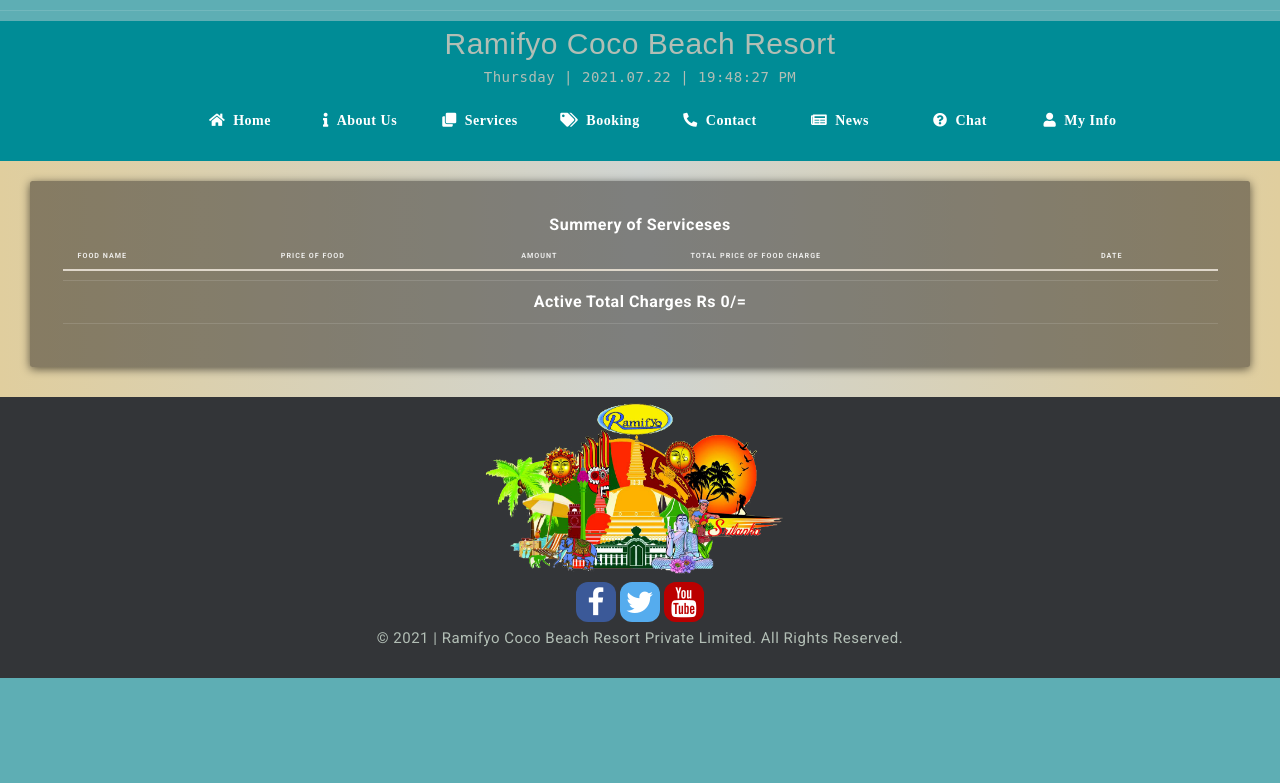
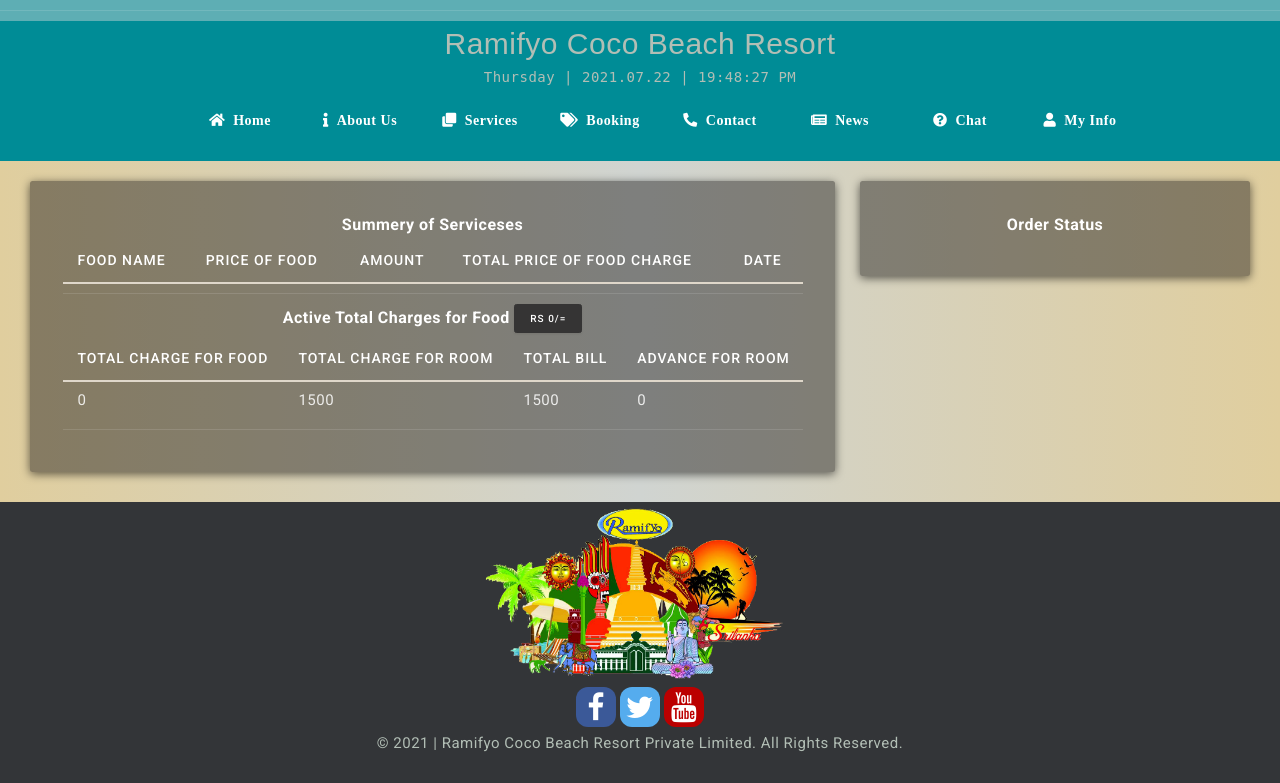
Before and after one commit to SameeraGurusinghe/RamifyoCocoBeachResort, a PHP site: page /UserHomePage.php in a window 1280 px wide. Shown: the top 783 px of the page. Run offline with PHP 8.4, Linux system fonts and the light colour scheme; the visitor is signed in with stand-in values (Sample User, id 1); tables that the repository leaves empty or names only in its code hold one stand-in row (values such as "Sample post"); grey boxes marked "Sample" are stand-in pictures; lists and menus that the app fills with data are empty; some libraries are stand-ins or nearby versions.

Commit message:
employee,customer,admin pages are changed

```diff
--- a/UserHomePage.php
+++ b/UserHomePage.php
@@ -68,7 +68,7 @@ $useremail = $_SESSION['email'];
 
  <!--Noodles menu area start-->
  <div class="row">
-      <div class="col-lg-12">
+      <div class="col-lg-8">
         <div class="card">
           <div class="card-body">
             <div class="table-responsive">
@@ -77,11 +77,11 @@ $useremail = $_SESSION['email'];
               <table class="table table-sm">
                 <thead>
                     <tr>
-                      <th scope="col">FOOD Name</th>
-                      <th scope="col">price of Food </th>
-                      <th scope="col">Amount</th>
-                      <th scope="col">Total Price of Food Charge </th>
-                      <th scope="col">Date</th>
+                      <th scope="col"><h6>FOOD Name</h6></th>
+                      <th scope="col"><h6>price of Food</h6> </th>
+                      <th scope="col"><h6>Amount</h6></th>
+                      <th scope="col"><h6>Total Price of Food Charge </h6></th>
+                      <th scope="col"><h6>Date</h6></th>
                     </tr>
                 </thead>
 
@@ -91,7 +91,8 @@ $useremail = $_SESSION['email'];
 
                     $Totalbill=0;
                     $tobill=0;
-                      $Result = mysqli_query($db,"SELECT * FROM foodorders WHERE customerid='$useremail'");
+                    $orderstatus=1;
+                      $Result = mysqli_query($db,"SELECT * FROM foodorders WHERE customerid='$useremail 'AND orderstatus='$orderstatus'");
                       while($row=mysqli_fetch_array($Result)){
                       $fname = $row["foodname"];
                       $fprice = $row["price"];
@@ -125,13 +126,84 @@ $useremail = $_SESSION['email'];
 
                 </table>
                <hr>
-              <h5 class="card-title text-center">  Active Total Charges <?php  echo "Rs $Totalbill/=";?></h5>
+                  <h5 class="card-title text-center">  Active Total Charges for Food
+        <button type="button" class="btn btn-dark btn-sm"><?php  echo "Rs $Totalbill/=";?></button> </h5>
+<!--total bill calculate area start-->
+           <table class="table table-sm">
+           <thead>
+
+                    <tr>
+                      <th scope="col"><h6>Total Charge for Food</h6> </th>
+                      <th scope="col"><h6>Total charge for Room </h6></th>
+                      <th scope="col"><h6>Total bill</h6></th>
+                      <th scope="col"><h6>Advance for Room</h6></th>
+                      <th scope="col"><h6>Balance Due </h6></th>
+
+                    </tr>
+          </thead>
+
+
+          <tbody>
+
+                 <tr>
+                      <td><?php $TotalChargeforFood=$Totalbill; echo " $TotalChargeforFood";?> </td>
+                      <td><?php $TotalchargeforRoom=1500; echo " $TotalchargeforRoom";?> </td>
+                      <td><?php $FinalTotalbill=$TotalChargeforFood+$TotalchargeforRoom; echo " $FinalTotalbill";?> </td>
+                      <td><?php $AdvanceforRoom=0; echo " $AdvanceforRoom";?> </td>
+                      <td><?php $BalanceDue=$FinalTotalbill-$AdvanceforRoom; echo " $BalanceDue";?> </td>
+                </tr>
+
+
+
+</tbody>
+                </table>
+              <!--total bill calculate area end-->
               <hr>
             </div>
           </div>
         </div>
       </div>
-      <!--Noodles menu area end-->
+      <!--bill end-->
+      <!--Order Status start-->
+      <div class="col-lg-4">
+        <div class="card">
+          <div class="card-body">
+            <div class="table-responsive">
+              <h5 class="card-title text-center">Order Status</h5>
+
+
+
+                                  <?php
+
+
+                    $orderstatus='';
+                      $Result = mysqli_query($db,"SELECT * FROM foodorders WHERE customerid='$useremail' order by foodorderid DESC LIMIT 10;");
+                      while($row=mysqli_fetch_array($Result)){
+                      $fname = $row["foodname"];
+                      $orderstatus=$row["orderstatus"];
+
+                      if ($orderstatus==0){
+
+                         echo "Your $fname Order is uneder Review ";
+                         echo "<hr>";
+                      }
+
+                       elseif ($orderstatus==1){
+
+                         echo "Your $fname  Order is Conformed ";
+                         echo "<hr>";
+                      }
+
+                      }
+                    ?>
+
+
+
+              </div>
+          </div>
+        </div>
+      </div>
+      <!--Order Status end-->
       </div>
 
       </div>
```
Also changed, not shown: action_pages/orderaconformction.php (added, +62 -0 lines), admindashbord.php (+41 -3 lines), employeedashbord.php (+40 -5 lines). Lines whose indentation alone changed are shown as unchanged.
